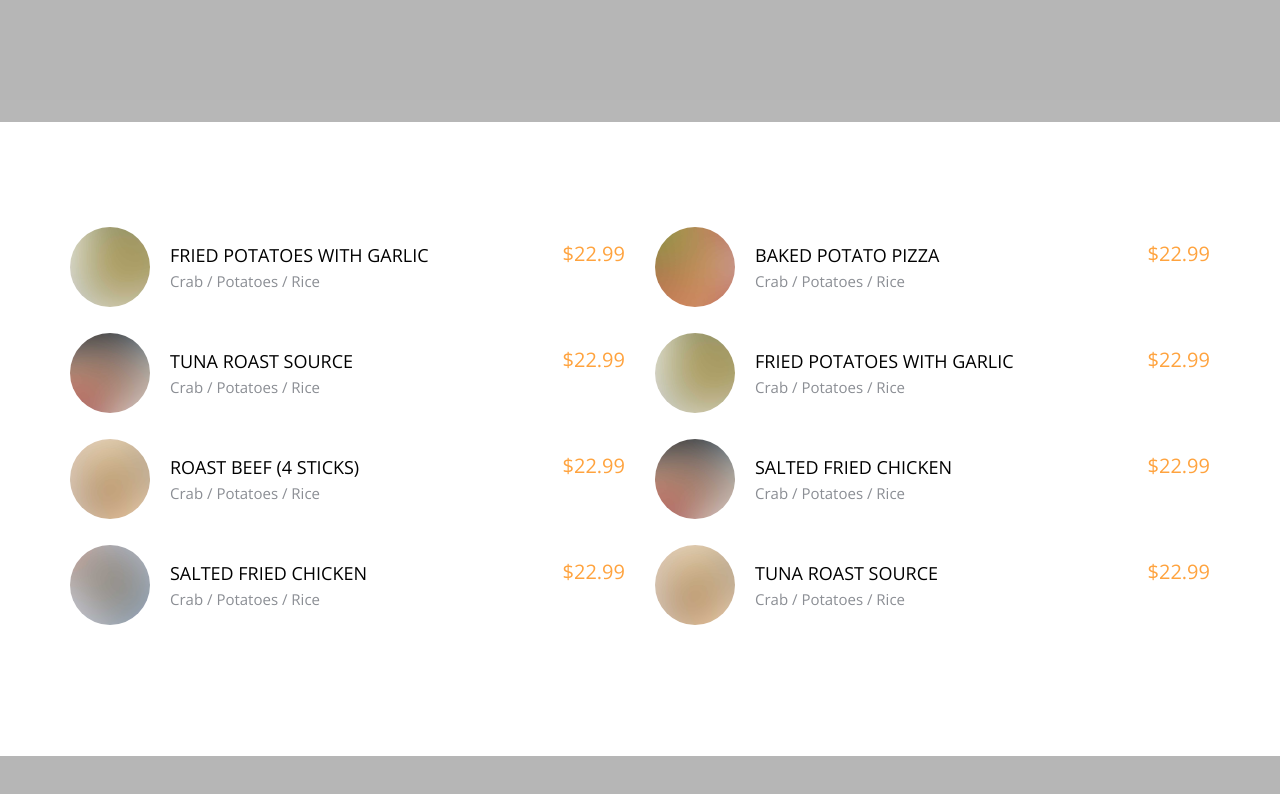
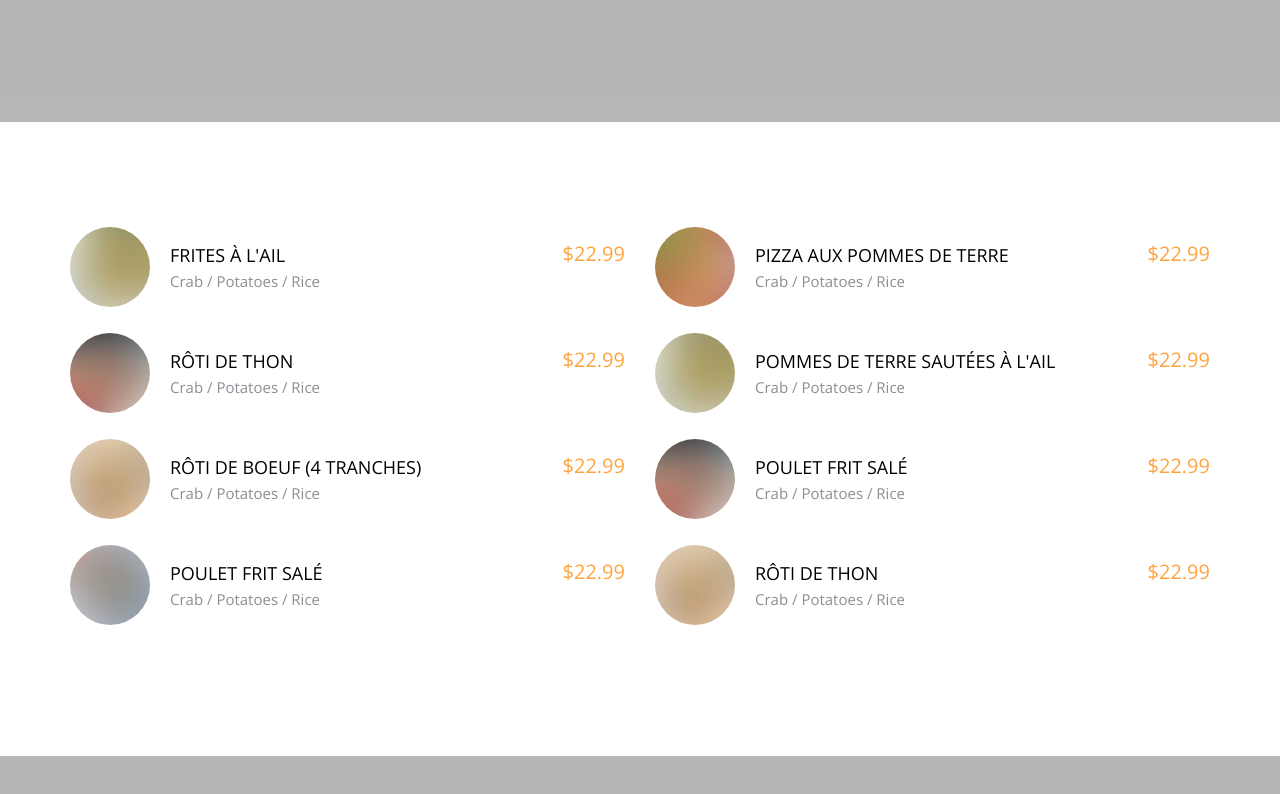
Before and after one commit to Manon240/SiteResto, a website: page resto/index.html in a window 1280 px wide. Shown: the part 3203-3997 px from the top of the page. Drawn offline with nearby package versions, Linux system fonts and the light colour scheme; files whose address does not match are found by name.

Commit message:
Traduction titres menu

```diff
--- a/resto/index.html
+++ b/resto/index.html
@@ -210,7 +210,7 @@
                 <figure class="image"><img src="img/img_square_1.jpg" alt="Free Bootstrap Template by uicookies.com"></figure>
                 <div class="text">
                   <span class="price">$22.99</span>
-                  <h3>Fried Potatoes with Garlic</h3>
+                  <h3>Frites à l'ail</h3>
                   <p>Crab / Potatoes / Rice</p>
                 </div>
               </li>
@@ -218,7 +218,7 @@
                 <figure class="image"><img src="img/img_square_2.jpg" alt="Free Bootstrap Template by uicookies.com"></figure>
                 <div class="text">
                   <span class="price">$22.99</span>
-                  <h3>Tuna Roast Source</h3>
+                  <h3>Rôti de thon</h3>
                   <p>Crab / Potatoes / Rice</p>
                 </div>
               </li>
@@ -226,7 +226,7 @@
                 <figure class="image"><img src="img/img_square_3.jpg" alt="Free Bootstrap Template by uicookies.com"></figure>
                 <div class="text">
                   <span class="price">$22.99</span>
-                  <h3>Roast Beef (4 sticks)</h3>
+                  <h3>Rôti de boeuf (4 tranches)</h3>
                   <p>Crab / Potatoes / Rice</p>
                 </div>
               </li>
@@ -234,7 +234,7 @@
                 <figure class="image"><img src="img/img_square_4.jpg" alt="Free Bootstrap Template by uicookies.com"></figure>
                 <div class="text">
                   <span class="price">$22.99</span>
-                  <h3>Salted Fried Chicken</h3>
+                  <h3>Poulet Frit salé</h3>
                   <p>Crab / Potatoes / Rice</p>
                 </div>
               </li>
@@ -246,7 +246,7 @@
                 <figure class="image"><img src="img/img_square_5.jpg" alt="Free Bootstrap Template by uicookies.com"></figure>
                 <div class="text">
                   <span class="price">$22.99</span>
-                  <h3>Baked Potato Pizza</h3>
+                  <h3>Pizza aux pommes de terre</h3>
                   <p>Crab / Potatoes / Rice</p>
                 </div>
               </li>
@@ -254,7 +254,7 @@
                 <figure class="image"><img src="img/img_square_1.jpg" alt="Free Bootstrap Template by uicookies.com"></figure>
                 <div class="text">
                   <span class="price">$22.99</span>
-                  <h3>Fried Potatoes with Garlic</h3>
+                  <h3>Pommes de terre sautées à l'ail</h3>
                   <p>Crab / Potatoes / Rice</p>
                 </div>
               </li>
@@ -262,7 +262,7 @@
                 <figure class="image"><img src="img/img_square_2.jpg" alt="Free Bootstrap Template by uicookies.com"></figure>
                 <div class="text">
                   <span class="price">$22.99</span>
-                  <h3>Salted Fried Chicken</h3>
+                  <h3>Poulet frit salé</h3>
                   <p>Crab / Potatoes / Rice</p>
                 </div>
               </li>
@@ -270,7 +270,7 @@
                 <figure class="image"><img src="img/img_square_3.jpg" alt="Free Bootstrap Template by uicookies.com"></figure>
                 <div class="text">
                   <span class="price">$22.99</span>
-                  <h3>Tuna Roast Source</h3>
+                  <h3>Rôti de thon</h3>
                   <p>Crab / Potatoes / Rice</p>
                 </div>
               </li>
```
